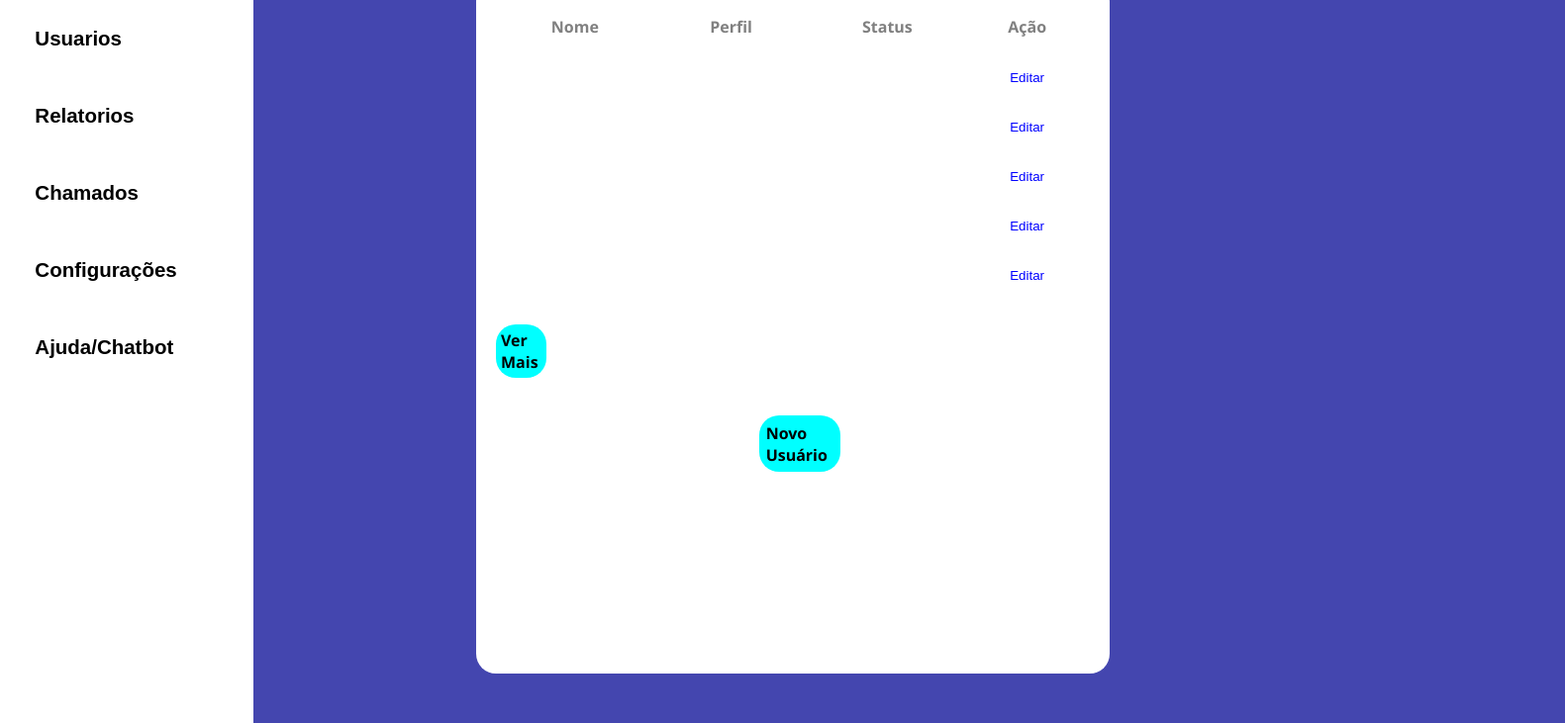
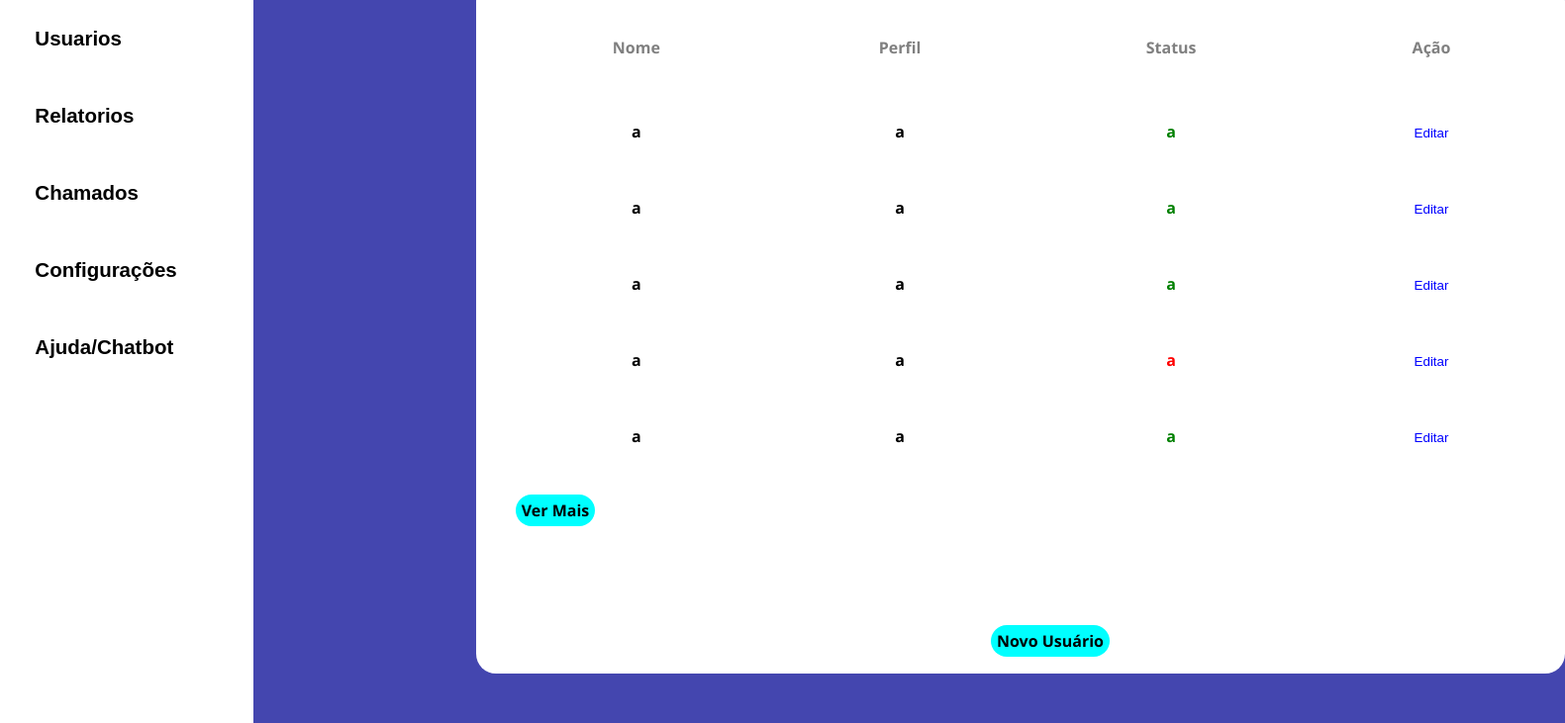
Before and after one commit to Progale123/tcc, a plain HTML site: page Front/html/user.html in a window 1280 px wide. Shown: the part 69-800 px from the top of the page at 99% size, 1581 px wide, since content can reach past the window. Drawn offline with Linux system fonts and the light colour scheme; a web font is replaced by a local one.

Commit message:
Commit feito para continuar no meu pc pessoal

```diff
--- a/Front/css/Config.css
+++ b/Front/css/Config.css
@@ -5,7 +5,6 @@
 }
 
 body {
-  justify-content: center;
   align-items: center;
   display: flex;
   min-height: 100vh;
@@ -39,7 +38,7 @@ body {
 }
 
 .config-btn:hover {
-  background-color: rgb(88, 18, 88);
+  background-color: #4446af;
 }
 
 .content.show {
--- a/Front/css/user.css
+++ b/Front/css/user.css
@@ -1,20 +1,24 @@
+* {
+    margin: 0;
+    padding: 0;
+    box-sizing: border-box;
+  }
+
 body {
-    height: 100vh;
+    min-height: 100vh;
     display: flex;
-    background-color: #4446af;
+    align-items: center;
 }
 
-.bloco {
+#bloco {
     display: flex;
     justify-content: top;
     align-items: center;
-    height: 100vh;
-
+    height: 100%;
 }
 
 .retangulo-tbl {
-    width: 50vw;
-    max-width: 1000vw;
+    width: 1100px;
     height: 700px;
     max-height: 700px;
     border-radius: 20px;
@@ -28,44 +32,15 @@ body {
     font-weight: bold;
     font-family: segoe ui;
     border: none;
-    height: 6vh;
+    height: 90px;
     color: gray;
 }
 
-.top1-tbl {
+.tbl-sec {
     font-weight: bold;
     font-family: segoe ui;
     border: none;
-    height: 6vh;
-}
-
-
-.top2-tbl {
-    font-weight: bold;
-    font-family: segoe ui;
-    border: none;
-    height: 6vh;
-}
-
-.top3-tbl {
-    font-weight: bold;
-    font-family: segoe ui;
-    border: none;
-    height: 6vh;
-}
-
-.top4-tbl {
-    font-weight: bold;
-    font-family: segoe ui;
-    border: none;
-    height: 6vh;
-}
-
-.top5-tbl {
-    font-weight: bold;
-    font-family: segoe ui;
-    border: none;
-    height: 6vh;
+    height: 75px;
 }
 
 .ativo {
@@ -77,7 +52,6 @@ body {
 }
 
 td {
-    width: 26.4%;
     text-align: center;
     border: none;
 }
@@ -92,36 +66,37 @@ td {
 }
 
 .ver-mais {
+    width: 80px;
+    margin-left: 20px;
+    margin-top: 20px;
+    padding: 5px;
+    justify-content: center;
+    align-items: center;
     font-weight: bold;
-    margin-left: 0px;
     font-family: segoe ui;
     background-color: aqua;
     border-radius: 20px;
     display: flex;
-    margin-top: 25px;
-    width: 4vw;
-    max-width: 5vw;
-    padding: 5px;
-    border-color: transparent;
-    cursor: pointer;
-    text-decoration: none;
-    color: black;
-
-}
-
-.novo-usu {
-    font-weight: bold;
-    margin-left: 20.8vw;
-    font-family: segoe ui;
-    background-color: aqua;
-    border-radius: 20px;
-    display: flex;
-    padding: 0.5vw;
-    width: 6.4vw;
-    max-width: 15vw;
-    margin-top: 3vw;
     border-color: transparent;
     cursor: pointer;
     text-decoration: none;
     color: black;
 }
+
+.novo-usu {
+    width: 120px;
+    padding: 5px;
+    margin-top: 100px;
+    margin-left: 500px;
+    justify-content: center;
+    align-items: center;
+    font-weight: bold;
+    font-family: segoe ui;
+    background-color: aqua;
+    border-radius: 20px;
+    display: flex;
+    border-color: transparent;
+    cursor: pointer;
+    text-decoration: none;
+    color: black;
+}
--- a/Front/html/user.html
+++ b/Front/html/user.html
@@ -26,10 +26,9 @@
 
       </div>
     </div>
-    <div class="bloco">
+    <div id="bloco">
         <div class="retangulo-tbl">
         <table width="100%">
-            <tfoot>
             <thead>
                 <tr class="top-tbl">
                     <th>Nome</th>
@@ -37,68 +36,69 @@
                     <th>Status</th>
                     <th>Ação</th>
                 </tr>
+            </thead>
+
                 <tbody>
-                    <tr class="top1-tbl">
-                        <td>
-                            <div class="Nome"></div>
-                            <td></td>
-                            <td class="ativo"></td>
-                            <td><div class="Ações">
+                    <tr class="tbl-sec">
+                            <td>a</td>
+                            <td>a</td>
+                            <td class="ativo">a</td>
+                            <td class="Ações">
                                 <a href="/Front/html/ADM.html" class="edit-perfil">
                                 <button class="editar-btn">Editar</button>
-                                </a>
-                                    </div></td>
-                </tbody></tr>
+                                </a></td>
+                    </tr>
+                </tbody>
+
                 <tbody>
-                        <tr class="top2-tbl">
-                                <td></td>
-                                <td></td>
-                                <td class="ativo"></td>
-                                <td><div class="Ações">
+                    <tr class="tbl-sec">
+                            <td>a</td>
+                            <td>a</td>
+                            <td class="ativo">a</td>
+                            <td class="Ações">
                                 <a href="/Front/html/ADM.html" class="edit-perfil">
                                 <button class="editar-btn">Editar</button>
-                                    </a>
-                                        </div></td>
+                                </a></td>
                     </tr>
                 </tbody>
+
                 <tbody>
-                        <tr class="top3-tbl">
-                                <td></td>
-                                <td></td>
-                                <td class="ativo"></td>
-                                <td><div class="Ações">
+                    <tr class="tbl-sec">
+                            <td>a</td>
+                            <td>a</td>
+                            <td class="ativo">a</td>
+                            <td class="Ações">
                                 <a href="/Front/html/ADM.html" class="edit-perfil">
                                 <button class="editar-btn">Editar</button>
-                                    </a>
-                                        </div></td>
+                                </a></td>
                     </tr>
                 </tbody>
+
                 <tbody>
-                        <tr class="top4-tbl">
-                                <td></td>
-                                <td></td>
-                                <td class="desativado"></td>
-                                <td><div class="Ações">
+                    <tr class="tbl-sec">
+                            <td>a</td>
+                            <td>a</td>
+                            <td class="desativado">a</td>
+                            <td class="Ações">
                                 <a href="/Front/html/ADM.html" class="edit-perfil">
                                 <button class="editar-btn">Editar</button>
-                                    </a>
-                                        </div></td>
+                                </a></td>
+
                     </tr>
                 </tbody>
-                    <tbody>
-                        <tr class="top5-tbl">
-                                <td></td>
-                                <td></td>
-                                <td class="ativo"></td>
-                                <td><div class="Ações">
+
+                <tfoot>
+                    <tr class="tbl-sec">
+                            <td>a</td>
+                            <td>a</td>
+                            <td class="ativo">a</td>
+                            <td class="Ações">
                                 <a href="/Front/html/ADM.html" class="edit-perfil">
                                 <button class="editar-btn">Editar</button>
-                                    </a>
-                                        </div></td>
+                                </a></td>
                     </tr>
-                    </tbody>
-            </thead>
                 </tfoot>
+
         </table>
         <a href="/Front/html/userpt2.html" class="ver-mais">Ver Mais</a>
         <a href="/Front/html/ADM.html" class="novo-usu">Novo Usuário</a>
```
Lines whose indentation alone changed are shown as unchanged.
